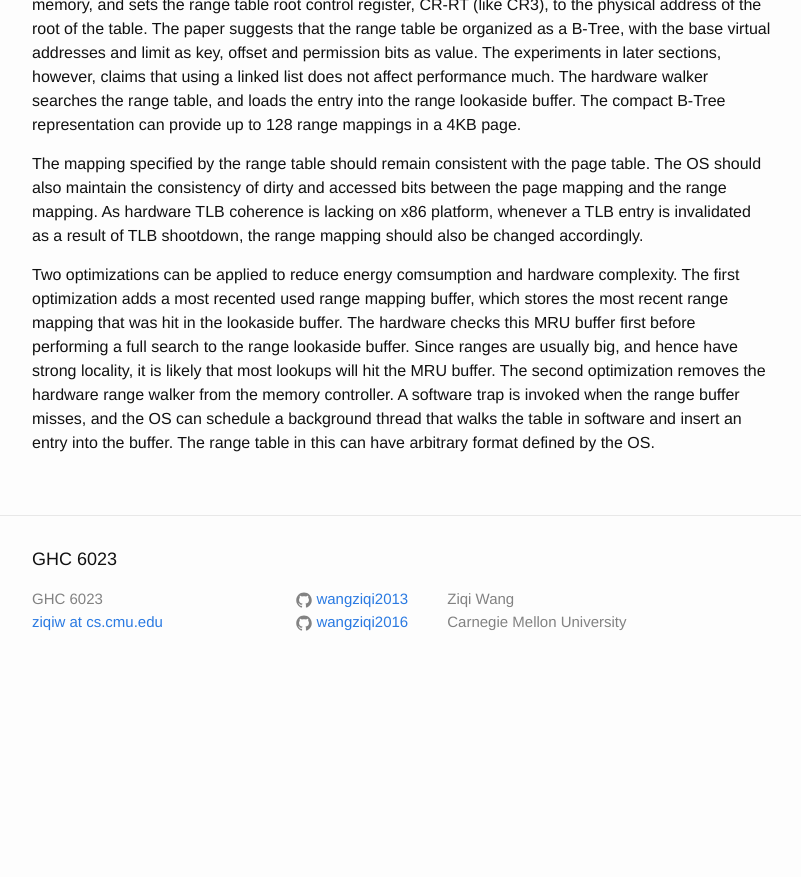
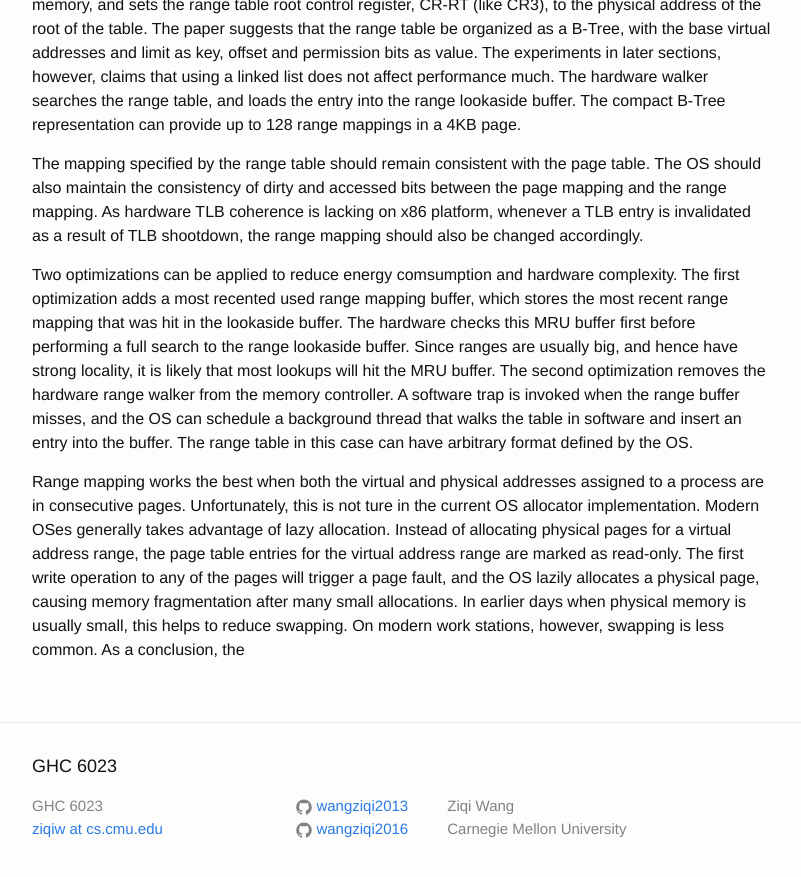
Before and after one commit to wangziqi2013/wangziqi2013.github.io, a Jekyll site: the page built from _posts/2018-05-21-Redundant-Memory-Mappings-for-Fast-Access-to-Large-Memories.markdown, in a window 1280 px wide and 900 px high, scrolled down 1123 px. Shown: the top 877 px of the window, without its empty margins (238-1039 px from the left). Built offline with Jekyll 4.4.1, drawn with Linux system fonts in a browser that asks for light colours; before the commit the page ends 1816 px from its top, so only the background shows below that.

Commit message:
Working on lazy allocation

```diff
--- a/_posts/2018-05-21-Redundant-Memory-Mappings-for-Fast-Access-to-Large-Memories.markdown
+++ b/_posts/2018-05-21-Redundant-Memory-Mappings-for-Fast-Access-to-Large-Memories.markdown
@@ -52,4 +52,12 @@ range mapping buffer, which stores the most recent range mapping that was hit in
 buffer first before performing a full search to the range lookaside buffer. Since ranges are usually big, and hence have strong locality,
 it is likely that most lookups will hit the MRU buffer. The second optimization removes the hardware range walker from the memory
 controller. A software trap is invoked when the range buffer misses, and the OS can schedule a background thread that walks the table
-in software and insert an entry into the buffer. The range table in this can have arbitrary format defined by the OS.
+in software and insert an entry into the buffer. The range table in this case can have arbitrary format defined by the OS.
+
+Range mapping works the best when both the virtual and physical addresses assigned to a process are in consecutive pages. Unfortunately,
+this is not ture in the current OS allocator implementation. Modern OSes generally takes advantage of lazy allocation. Instead of
+allocating physical pages for a virtual address range, the page table entries for the virtual address range are marked as read-only.
+The first write operation to any of the pages will trigger a page fault, and the OS lazily allocates a physical page, causing
+memory fragmentation after many small allocations.
+In earlier days when physical memory is usually small, this helps to reduce swapping. On modern work stations, however, swapping
+is less common. As a conclusion, the
```
